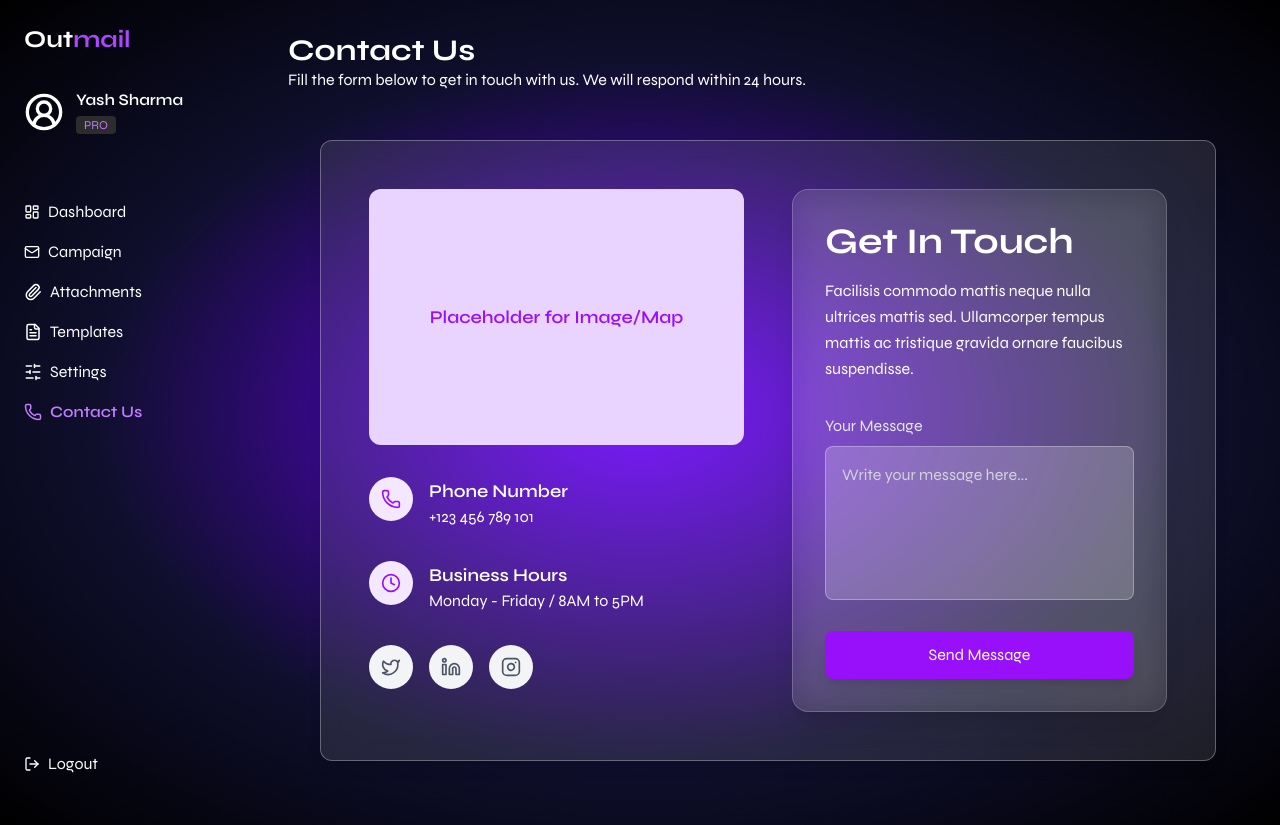
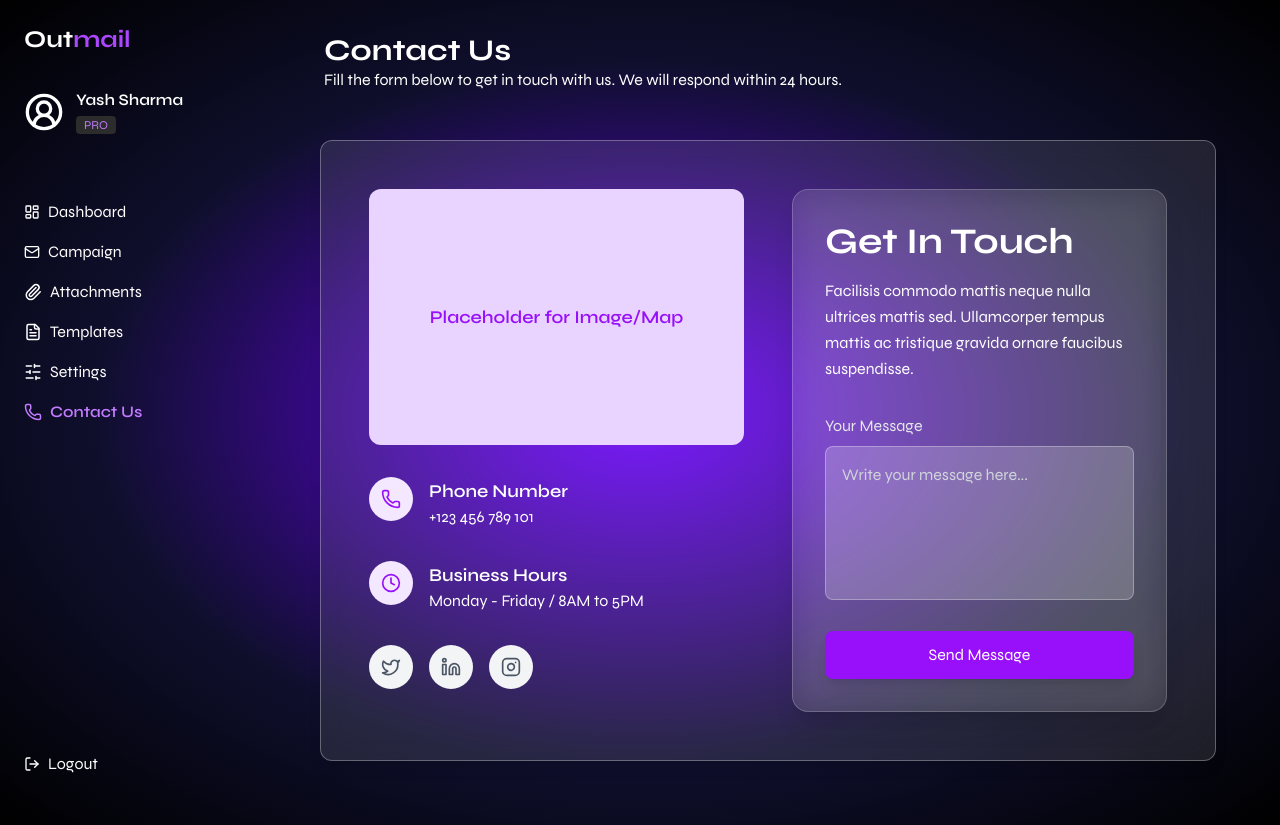
Before and after one commit to yashsharma8433/Outmaill, a Next.js app: page /dashboard in a window 1280 px wide. Both pictures are taken after a click on the link "Contact Us". Built offline with nearby package versions, Linux system fonts and the light colour scheme.

Commit message:
alignment fix

```diff
--- a/src/app/dashboard/page.jsx
+++ b/src/app/dashboard/page.jsx
@@ -1678,10 +1678,10 @@ export default function Page() {
           <div className="flex-1 bg-transparent p-8 text-black">
  {/* Heading & Subtext */}
 <div className="text-left mb-4">
-  <h1 className="text-2xl sm:text-3xl text-white font-bold mb-0">
+  <h1 className="text-2xl ml-9 sm:text-3xl text-white font-bold mb-0">
     Contact Us
   </h1>
-  <p className="text-white text-sm sm:text-base mt-0">
+  <p className="text-white ml-9 text-sm sm:text-base mt-0">
     Fill the form below to get in touch with us. We will respond within 24 hours.
   </p>
 </div>
```
